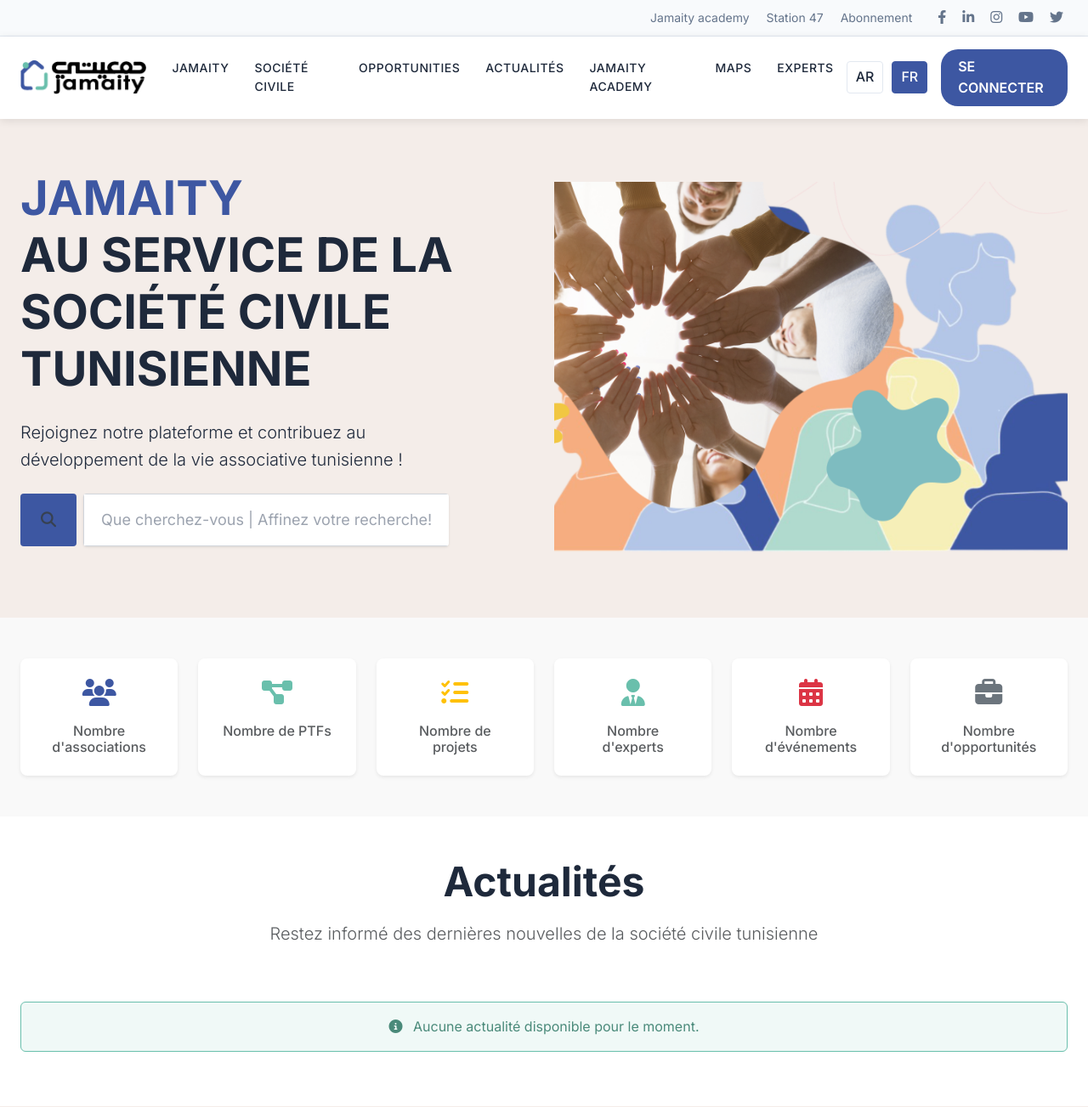
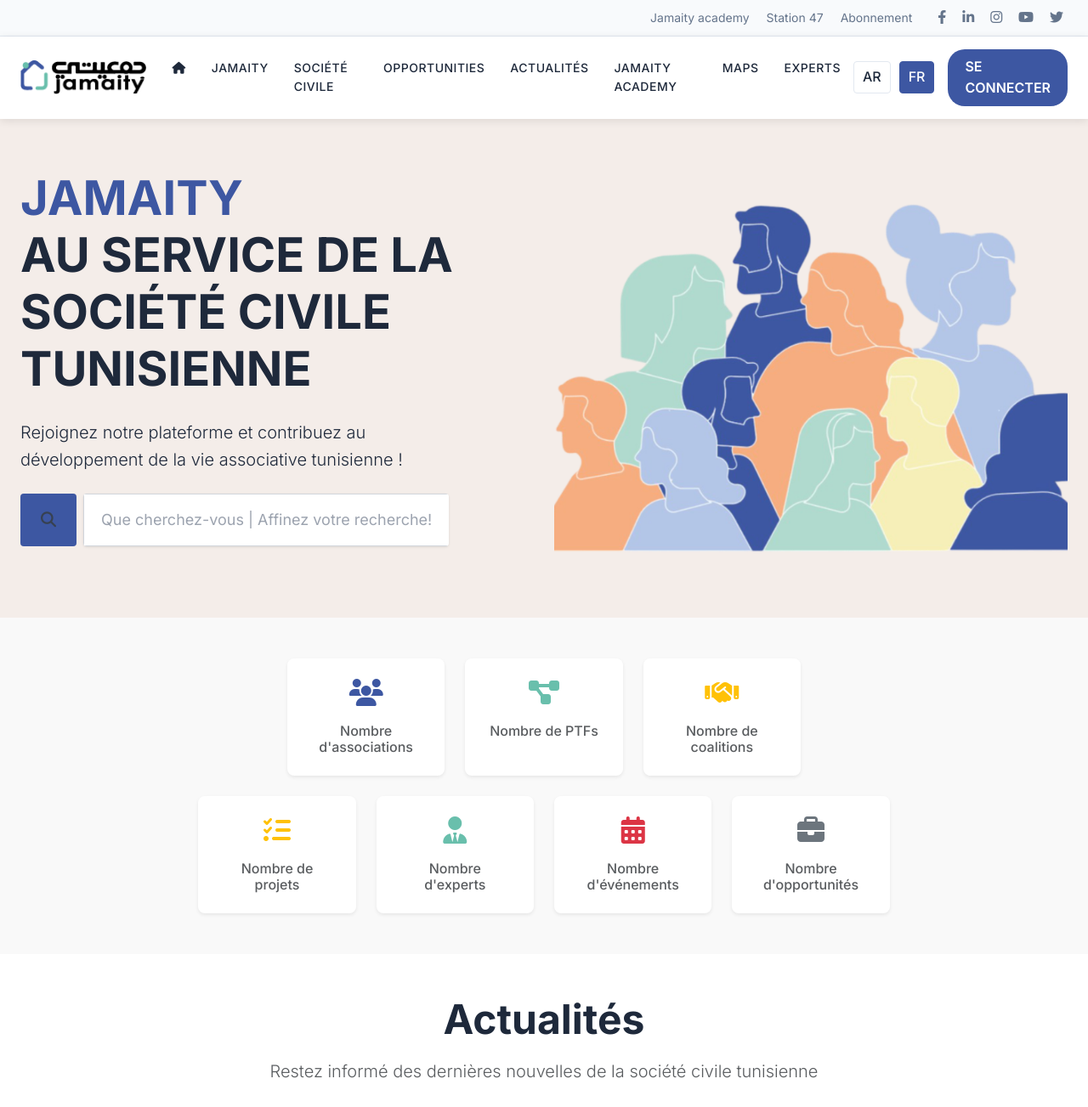
Before and after one commit to ahmedbattikh/jamaity, a Symfony app: template templates/home/index.html.twig in a window 1280 px wide. Shown: the top 1303 px of the page at 85% size. Run offline with Twig, Linux system fonts and the light colour scheme; the template is opened without the code that fills it, so the values that code supplies are empty; some libraries are stand-ins or nearby versions.

Commit message:
fix: fix notes

```diff
--- a/templates/base.html.twig
+++ b/templates/base.html.twig
@@ -663,12 +663,12 @@
             <div class="container-fluid px-4">
                 <div class="d-flex justify-content-end align-items-center">
                     <div class="d-flex align-items-center">
-                        <a href="{{ path('app_elearning') }}">Jamaity academy</a>
-                        <a href="#">Station 47</a>
+                        <a href="https://jamaityacademy.com">Jamaity academy</a>
+                        <a href="https://jamaity.net/station47">Station 47</a>
                         <a href="#">Abonnement</a>
                     </div>
                     <div class="social-links">
-                        <a href="#" class="text-decoration-none"><i class="fab fa-facebook-f"></i></a>
+                        <a href="https://www.facebook.com/jamaity.org" class="text-decoration-none"><i class="fab fa-facebook-f"></i></a>
                         <a href="#" class="text-decoration-none"><i class="fab fa-linkedin-in"></i></a>
                         <a href="#" class="text-decoration-none"><i class="fab fa-instagram"></i></a>
                         <a href="#" class="text-decoration-none"><i class="fab fa-youtube"></i></a>
@@ -692,11 +692,17 @@
 
                     <div class="collapse navbar-collapse" id="navbarNav">
                         <ul class="navbar-nav mx-auto">
+                            <li class="nav-item">
+                                <a class="nav-link" href="{{ path('app_home') }}">
+                                <i class="fas fa-home"></i>
+                                </a>
+                            </li>
+
                             <li class="nav-item dropdown-container">
                                 <a class="nav-link dropdown-trigger" href="{{ path('app_home') }}">JAMAITY</a>
                                 <div class="nav-dropdown-menu">
                                     <a href="{{ path('app_about') }}" class="dropdown-item">PRÉSENTATION</a>
-                                    <a href="{{ path('app_reports') }}" class="dropdown-item">L'ÉQUIPE JAMAITY</a>
+                                    <a href="{{ path('app_team') }}" class="dropdown-item">L'ÉQUIPE JAMAITY</a>
 
                                     <div class="dropdown-divider"></div>
                                     <a href="{{ path('app_projects') }}" class="dropdown-item dropdown-submenu-trigger">
@@ -750,10 +756,11 @@
                                                 PROJET IWATCH
                                             </a>
                                     </div>
+                                    <a href="{{ path('app_reports') }}" class="dropdown-item">NOS RAPPORTS</a>
                                 </div>
                             </li>
                             <li class="nav-item dropdown-container">
-                                <a class="nav-link dropdown-trigger" href="{{ path('app_societe_civile') }}">SOCIÉTÉ CIVILE</a>
+                                <a class="nav-link dropdown-trigger" >SOCIÉTÉ CIVILE</a>
                                 <div class="nav-dropdown-menu">
                                     <a href="{{ path('app_associations') }}" class="dropdown-item">ASSOCIATIONS</a>
                                     <a href="{{ path('app_coalitions') }}" class="dropdown-item">COALITIONS</a>
@@ -774,7 +781,7 @@
                                 </div>
                             </li>
                                   <li class="nav-item dropdown-container">
-                                <a class="nav-link dropdown-trigger" href="{{ path('app_elearning') }}">JAMAITY ACADEMY</a>
+                                <a class="nav-link dropdown-trigger" href="https://jamaityacademy.com">JAMAITY ACADEMY</a>
                                 <div class="nav-dropdown-menu">
                                     <a href="#" class="dropdown-item">COURS EN LIGNE</a>
                                     <a href="#" class="dropdown-item">RESSOURCES ÉDUCATIVES</a>
--- a/templates/home/index.html.twig
+++ b/templates/home/index.html.twig
@@ -46,8 +46,7 @@
 
 <section class="statistics-section py-5">
     <div class="container-fluid px-4">
-
-        <div class="row g-4">
+        <div class="row justify-content-center  g-4 pb-4">
             <div class="col-md-6 col-lg-2">
                 <div class="stat-item text-center p-4 h-100 bg-white rounded-3 shadow-sm">
                     <div class="stat-icon mb-3">
@@ -71,6 +70,22 @@
                     <h5 class="h6 mb-0 text-muted">Nombre de PTFs</h5>
                 </div>
             </div>
+
+            <div class="col-md-6 col-lg-2">
+                <div class="stat-item text-center p-4 h-100 bg-white rounded-3 shadow-sm">
+                    <div class="stat-icon mb-3">
+                        <i class="fas fa-handshake fa-2x text-warning"></i>
+                    </div>
+                    <div class="stat-number mb-2">
+                        <span class="display-4 fw-bold text-warning">{{ coalitionsCount }}</span>
+                    </div>
+                    <h5 class="h6 mb-0 text-muted">Nombre de coalitions</h5>
+                </div>
+            </div>
+            </div>
+
+        <div class="row justify-content-center g-4">
+
 
             <div class="col-md-6 col-lg-2">
                 <div class="stat-item text-center p-4 h-100 bg-white rounded-3 shadow-sm">
@@ -1022,13 +1037,14 @@
         left: 0;
         width: 100%;
         height: 100%;
-        opacity: 1;
+        opacity: 0;
         transition: opacity 0.5s ease-in-out;
         z-index: 1;
     }
 
     .slide.active {
         opacity: 1;
+        z-index: 2;
     }
 
     .slide img {
@@ -1958,6 +1974,7 @@
 }).addTo(map);
 </script>
 
-
+<!-- Slider JavaScript -->
+<script src="{{ asset('assets/js/slider.js') }}"></script>
 
 {% endblock %}
```
Also changed, not shown: src/Controller/HomeController.php (+7 -0 lines), public/assets/js/slider.js (added).
